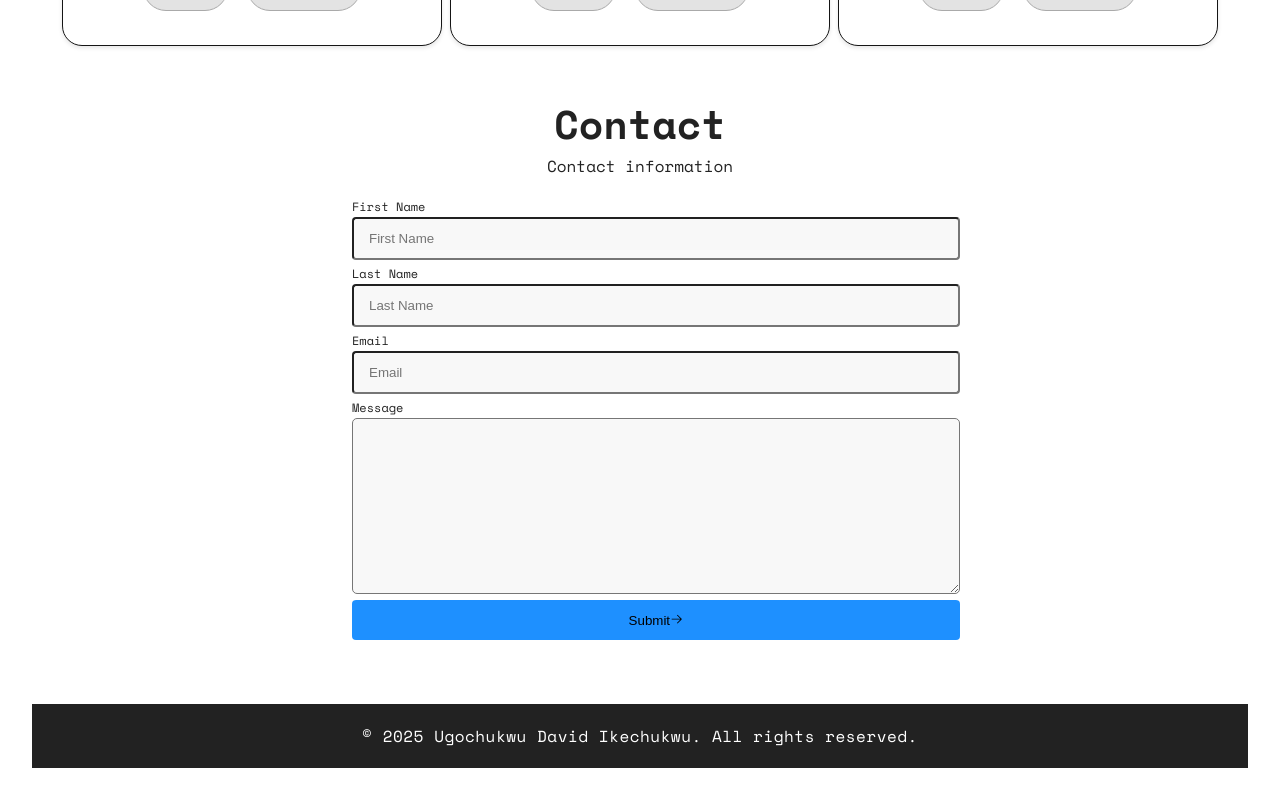
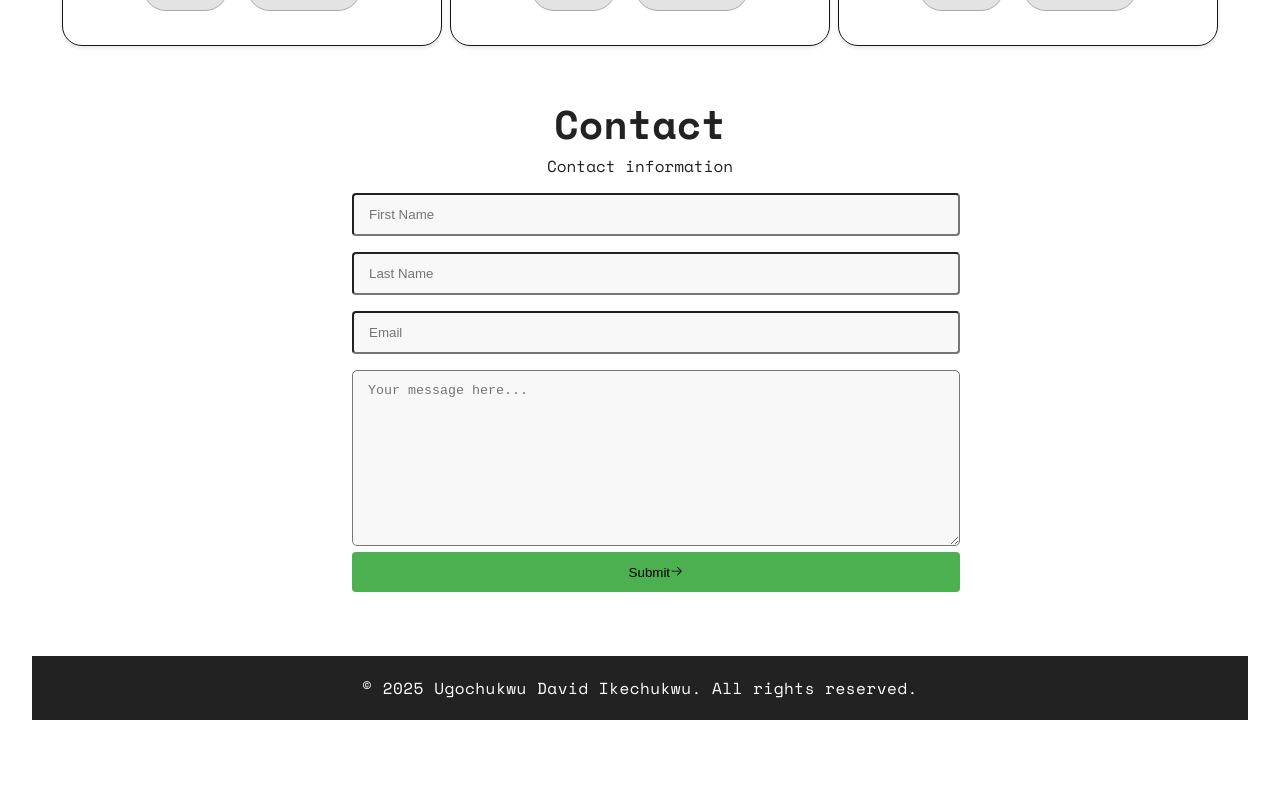
Before and after one commit to IYKEACE/Ugochukwu-david-ikechukwu-portfolio, a React (Vite) app: page / in a window 1280 px wide. Shown: the part 2448-3248 px from the top of the page. After the commit the page ends 3200 px from the top, so only its background shows below. Built offline with nearby package versions, Linux system fonts and the light colour scheme.

Commit message:
make some changes

```diff
--- a/src/components/contact/Contact.jsx
+++ b/src/components/contact/Contact.jsx
@@ -38,45 +38,42 @@ const Contact = () => {
       </section>
       <form onSubmit={handleSubmit}>
         <div>
-          <Input
+          <input
             type="text"
             name="firstName"
             placeholder="First Name"
             className={styles.input}
             onChange={handleChange}
-            label="First Name"
             value={form.firstName}
           />
-          <Input
+          <input
             type="text"
             name="lastName"
             placeholder="Last Name"
             className={styles.input}
             onChange={handleChange}
-            label="Last Name"
             value={form.lastName}
           />
         </div>
         <div>
-          <Input
+          <input
             type="email"
             name="email"
             placeholder="Email"
             className={styles.input}
             onChange={handleChange}
-            label="Email"
             value={form.email}
           />
         </div>
         <div>
-          <Textarea
+          <textarea
             name="message"
             className={styles.textarea}
             onChange={handleChange}
-            label="Message"
             cols="30"
             rows="10"
             value={form.message}
+            placeholder="Your message here..."
           />
         </div>
         <div>
--- a/src/components/contact/contact.module.css
+++ b/src/components/contact/contact.module.css
@@ -16,6 +16,7 @@ form{
   border-radius: 4px;
   background-color: #f8f8f8;
   outline: 0;
+  margin-bottom: 1rem;
 }
 label {
   margin-bottom: 1rem;
@@ -35,7 +36,7 @@ textarea {
   border: none;
   padding: 12px 15px;
   border-radius: 4px;
-  background-color: dodgerblue;
+  background-color: #4caf50;
   color: #000000;
 }
 .button:hover{
--- a/src/components/projects/Projects.jsx
+++ b/src/components/projects/Projects.jsx
@@ -12,13 +12,13 @@ const Projects = () => {
             <h3>Project One</h3>
             <div className={styles.buttons}>
               <a
-                href="https://github.com/IYKEACE/Estate-landing-page"
+                href="https://github.com/IYKEACE/Estate-landing-page" target="_blank"
                 className={styles.btns}
               >
                 Github
               </a>
               <a
-                href="https://iykeace.github.io/Estate-landing-page/"
+                href="https://iykeace.github.io/Estate-landing-page/" target="_blank"
                 className={styles.btns}
               >
                 Live Demo
@@ -30,13 +30,13 @@ const Projects = () => {
             <h3>Project Two</h3>
             <div className={styles.buttons}>
               <a
-                href="https://github.com/IYKEACE/student-login-form"
+                href="https://github.com/IYKEACE/student-login-form" target="_blank"
                 className={styles.btns}
               >
                 Github
               </a>
               <a
-                href="https://iykeace.github.io/student-login-form/"
+                href="https://iykeace.github.io/student-login-form/" target="_blank"
                 className={styles.btns}
               >
                 Live Demo
@@ -48,13 +48,13 @@ const Projects = () => {
             <h3>Project Three</h3>
             <div className={styles.buttons}>
               <a
-                href="https://github.com/IYKEACE/real-landing-page"
+                href="https://github.com/IYKEACE/real-landing-page" target="_blank"
                 className={styles.btns}
               >
                 Github
               </a>
               <a
-                href="https://iykeace.github.io/real-landing-page/"
+                href="https://iykeace.github.io/real-landing-page/" target="_blank"
                 className={styles.btns}
               >
                 Live Demo
```
